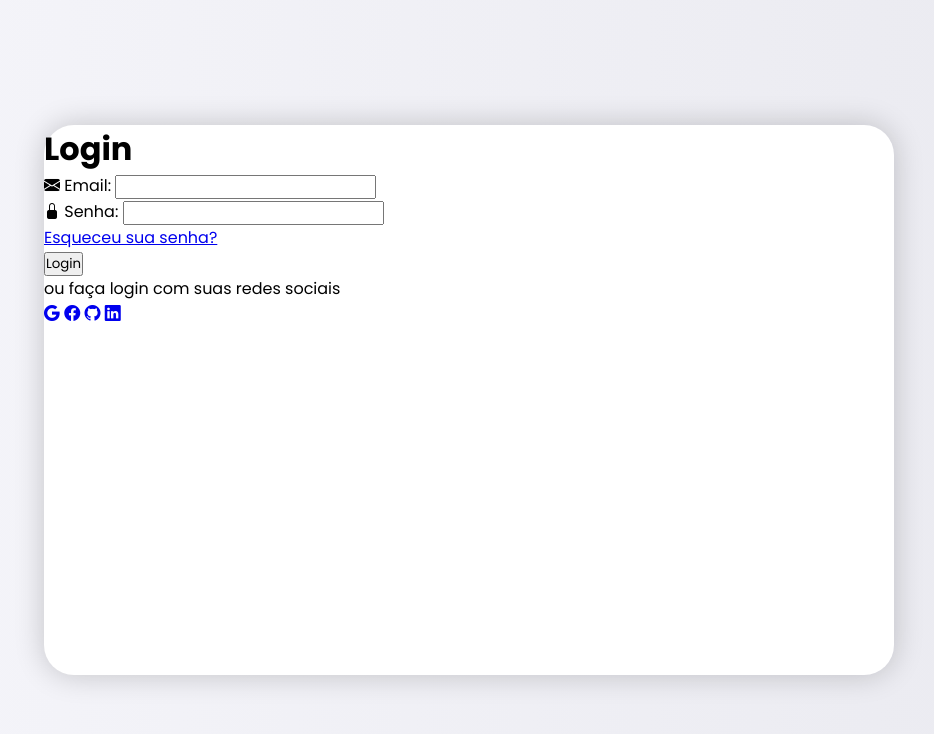
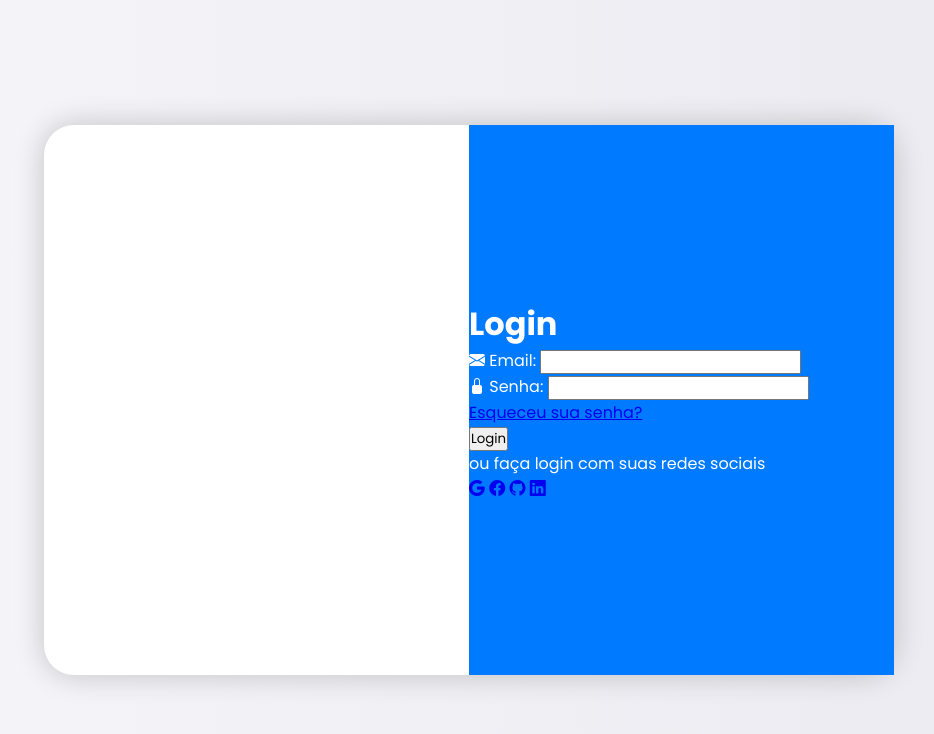
Before and after one commit to RogherSoares/Pagina-Login, a plain HTML site: page index.html in a window 1280 px wide. Shown: the whole page, without its empty margins (171-1105 px from the left). Drawn offline with nearby package versions, Linux system fonts and the light colour scheme.

Commit message:
estiliznado a div que abriga o formulario 'centralizando  e jogando para a direita'

```diff
--- a/style.css
+++ b/style.css
@@ -20,3 +20,13 @@ body {
     border-radius: 30px;
     box-shadow: 0 0 30px rgba(0, 0, 0, 0.2);
 }
+.formLogin {
+    position: absolute;
+    right: 0;
+    width: 50%;
+    height: 100%;
+    background: rgb(0, 122, 255);
+    display: flex;
+    align-items: center;
+    color: rgb(255, 255, 255);
+}
```
